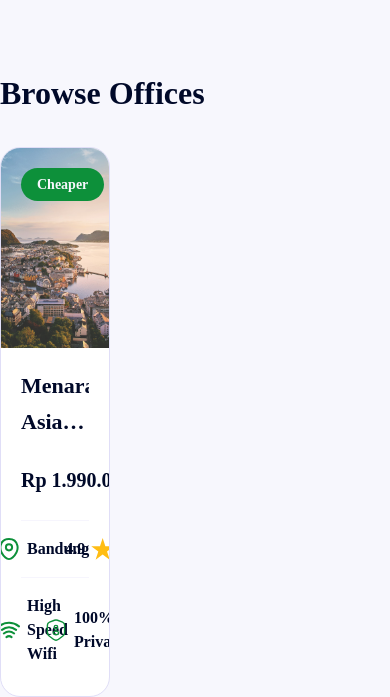
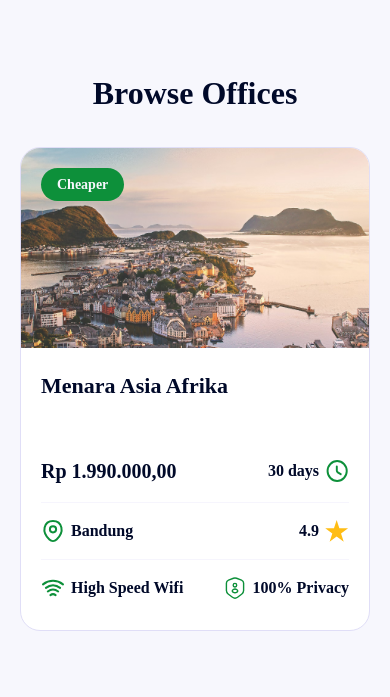
Before and after one commit to fadhillahrmdhn/KantorKu, a Next.js app: page /city/bandung in a window 390 px wide. Shown: the part 515-1212 px from the top of the page. Built offline with nearby package versions, Linux system fonts and the light colour scheme.

Commit message:
style: improve layout and responsiveness of Fresh Space section in CityDetailPage; adjust z-index for mobile menu in Navbar

```diff
--- a/src/app/(front)/city/[slug]/page.tsx
+++ b/src/app/(front)/city/[slug]/page.tsx
@@ -105,13 +105,13 @@ const CityDetailPage= async ({ params }: Props) => {
   </header>
   <section
     id="Fresh-Space"
-    className="flex flex-col gap-[30px] w-full max-w-[1130px] mx-auto mt-[70px] mb-[120px]"
+    className="flex flex-col gap-[30px] w-full max-w-[1130px] mx-auto mt-[70px] mb-[120px] px-5 lg:!px-0"
   >
-    <h2 className="font-bold text-[32px] leading-[48px] text-nowrap">
+    <h2 className="font-bold text-[32px] leading-[48px] text-nowrap text-center md:!text-left ">
       Browse Offices
     </h2>
     {cityOffices.length > 0 ? (
-      <div className="grid grid-cols-3 gap-[30px]">
+      <div className="grid grid-cols-1 md:grid-cols-2 lg:grid-cols-3 gap-[30px] ">
         {cityOffices.map((office) => (
           <OfficeSpaceCard key={office.id} officeSpace={office} />
         ))}
--- a/src/components/Navbar.tsx
+++ b/src/components/Navbar.tsx
@@ -47,7 +47,7 @@ const Navbar = () => {
       </div>
         {/* Mobile menu */}
         {isMenuOpen && (
-          <div className="md:hidden bg-white absolute w-full left-0 !shadow-sm py-4 z-10">
+          <div className="md:hidden bg-white absolute w-full left-0 !shadow-sm py-4 z-20">
             <ul className="flex flex-col items-center gap-6">
               <li>
                 <Link href="/" onClick={() => setIsMenuOpen(false)}>
```
